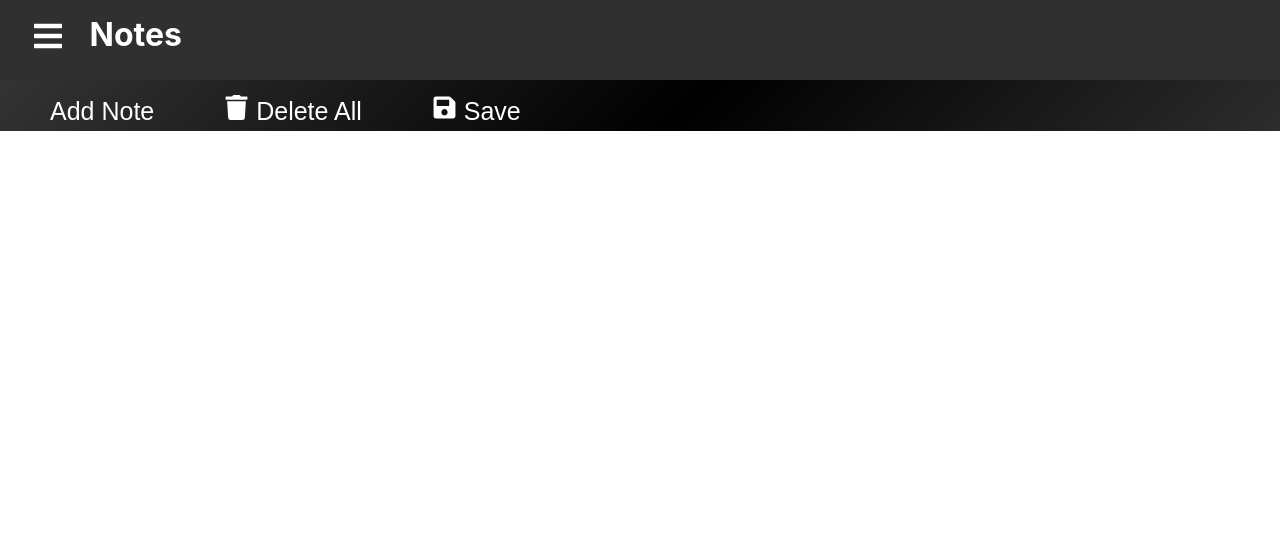
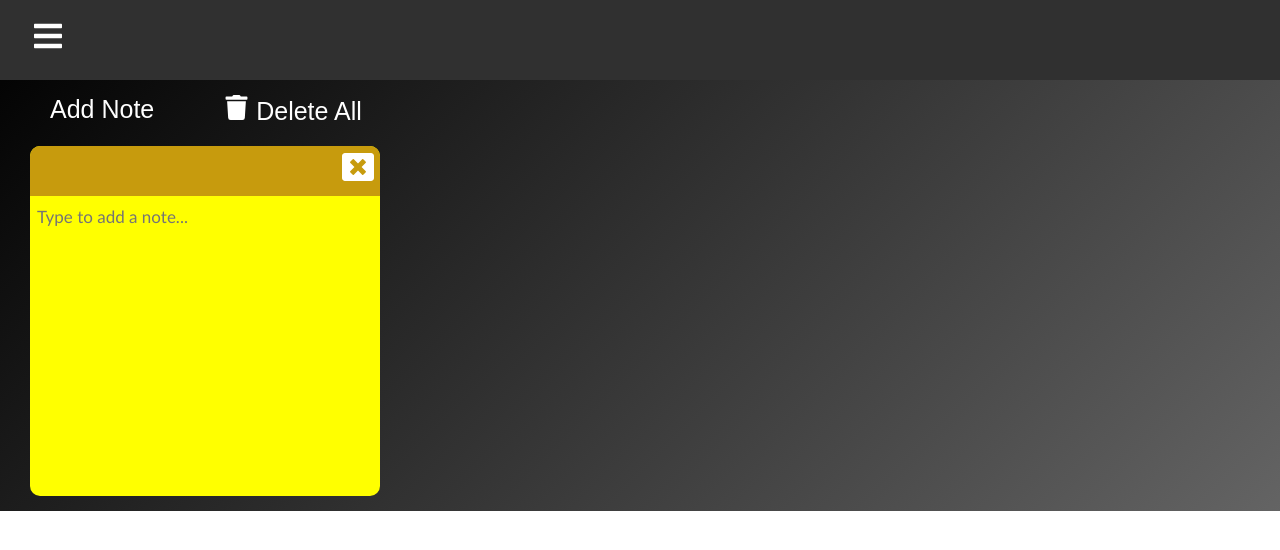
Before and after one commit to abellizzi1/StudentToolsProject, a React (Create React App) app in the folder planner1/: page / in a window 1280 px wide. Shown: the top 550 px of the page. Built offline with nearby package versions, Linux system fonts and the light colour scheme.

Commit message:
Changed structure of project, notes now functional

```diff
--- a/planner1/src/components/Note.js
+++ b/planner1/src/components/Note.js
@@ -1,98 +1,39 @@
-import React from 'react'
-import ReactHtmlParser from 'react-html-parser';
-import { AiOutlineReload } from 'react-icons/ai';
 import * as FaIcons from 'react-icons/fa';
+import { useState } from 'react';
 
-class Note extends React.Component {
+const Note = ({ id, text, handleDeleteNote, handleChangeNote }) => {
 
-    constructor (props) {
-        super(props);
+    const [noteText, setNoteText] = useState(text);
 
-        this.state = {
-            notes: []
-        }
+    const handleChange = (event) => {
+        setNoteText(event.target.value);
+        handleChangeNote(id, noteText);
+
+        console.log(id);
+        console.log(noteText);
     }
 
 
-    deleteNote(idx) {
-      console.log(idx);
-      var notesArr= JSON.parse(localStorage.getItem('allNotes'));
-      var i = 0;
-      while (i < notesArr.length)
-      {
-        if (idx == notesArr[i])
-        {
-          notesArr.splice(i, 2);
-          break;
-        }
-        i += 2;
-      }
-      localStorage.setItem('allNotes', JSON.stringify(notesArr));
-      window.location.reload();
-    }
-
-    render() {
-        this.state.notes = [];
-        var notesArr = JSON.parse(localStorage.getItem('allNotes'));
-
-        if (notesArr != null)
-        {
-            var i = 0;
-
-            while (i < notesArr.length)
-            {
-                var tempNoteIdx = notesArr[i];
-                i++;
-                var tempNoteContent = notesArr[i];
-                i++;
-
-                var tempInputIdx = "n" + tempNoteIdx;
-                const tempRet = (
-                    <div id={ReactHtmlParser(tempNoteIdx)} className = 'notes'>
-                        <div className = 'note-toolbar'>
-                            <button onClick={this.deleteNote.bind(this, tempNoteIdx)} className='close-button'>{<FaIcons.FaWindowClose />}</button>
-                        </div>
-                        <form>
-                          <textarea className='inputNote' rows= "25" cols="100" id={ReactHtmlParser(tempInputIdx)} maxlength="1000" name={ReactHtmlParser(tempInputIdx)} placeholder="Type here to edit note"></textarea>
-                        </form>
-                    </div>
-                );
-                this.state.notes.push(tempRet);
-            }
-        }
-        else
-        {
-          notesArr = [];
-        }
-
-        if (this.props.noteIdx != null)
-        {
-            var noteIndex = this.props.noteIdx;
-
-            const ret = (
-                <div id={ReactHtmlParser(noteIndex)} className = 'notes'>
-                    <div className = 'note-toolbar'>
-                        <button onClick={this.deleteNote.bind(this, noteIndex)} className='close-button'>{<FaIcons.FaWindowClose />}</button>
-                    </div>
-                    <form>
-                      <textarea className='inputNote' rows= "25" cols="100" id={ReactHtmlParser(tempInputIdx)} maxlength="1000" name={ReactHtmlParser(tempInputIdx)} placeholder="Type here to edit note"></textarea>
-                    </form>
-                </div>
-            );
-
-            notesArr.push(noteIndex);
-            notesArr.push("");
-            this.state.notes.push(ret);
-        }
-
-        localStorage.setItem('allNotes', JSON.stringify(notesArr));
-        console.log(localStorage.getItem('allNotes'));
-
-        return (
-            this.state.notes
-        )
-    }
-
-}
+    return (
+		<div className='notes'>
+			<textarea
+                id={id}
+                className='inputNote'
+				rows='8'
+				cols='10'
+				placeholder='Type to add a note...'
+				value={noteText}
+				onChange={handleChange}
+			></textarea>
+			<div className='note-toolbar'>
+                <button
+                onClick={() => handleDeleteNote(id)}
+                className='close-button'>
+                    {<FaIcons.FaWindowClose />}
+                </button>
+			</div>
+		</div>
+	);
+};
 
 export default Note;
--- a/planner1/src/pages/NotesPage.css
+++ b/planner1/src/pages/NotesPage.css
@@ -66,6 +66,7 @@
     margin-top: 10px;
 	margin-left: 30px;
     border-radius: 10px;
+	vertical-align: top;
 	transition-timing-function: ease-out;
 	transition: 0.2s;
 }
--- a/planner1/src/pages/NotesPage.js
+++ b/planner1/src/pages/NotesPage.js
@@ -1,59 +1,95 @@
-import React, { useEffect } from 'react';
-import { Link } from "react-router-dom";
-import ReactDOM from 'react-dom';
 import './NotesPage.css';
+import { useState, useEffect } from 'react';
+import { nanoid } from 'nanoid';
 import Note from '../components/Note.js';
 import * as FaIcons from 'react-icons/fa';
 
 export default function NotesPage() {
 
+    const [notes, setNotes] = useState([
+	{
+		id: nanoid(),
+		text: ''
+	}
+]);
+
+
     useEffect(() => {
-        sessionStorage.setItem("currentPage", "Notes");
-        ReactDOM.render(
-            React.createElement(Note, {noteIdx: null}),
-            document.getElementById('allNotes')
-          );
-      }, []);
+		const savedNotes = JSON.parse(
+			localStorage.getItem('allNotesData')
+		);
+		if (savedNotes) {
+			setNotes(savedNotes);
+		}
 
-    var noteIdx;
-    if (localStorage.getItem('noteIdx') != null)
-    {
-        noteIdx = localStorage.getItem('noteIdx');
-    }
-    else
-    {
-        noteIdx = 0;
+		console.log(notes);
+	}, []);
+
+    const addNote = () => {
+		const newNote = {
+			id: nanoid(),
+			text: ''
+		};
+		const newNotes = [...notes, newNote];
+		setNotes(newNotes);
+		localStorage.setItem('allNotesData', JSON.stringify(notes));
+	};
+
+    const changeNote = (id, text) => {
+        var i = 0;
+		const notesTemp = notes;
+		while (i < notesTemp.length)
+		{
+			if (notesTemp[i].id === id)
+			{
+				notesTemp[i].text = text;
+				setNotes(notesTemp);
+				break;
+			}
+			i++;
+		}
+		localStorage.setItem('allNotesData', JSON.stringify(notes));
     }
 
-    function addNote() {
-        noteIdx++;
-        localStorage.setItem('noteIdx', noteIdx);
-        ReactDOM.render(
-            React.createElement(Note, {noteIdx: noteIdx}),
-                document.getElementById('allNotes')
-        );
+    const deleteAllNotes = () => {
+        setNotes([]);
+		localStorage.setItem('allNotesData', null);
     }
 
-    function removeAllNotes() {
-        noteIdx = 0;
-        localStorage.setItem('noteIdx', noteIdx);
-        localStorage.setItem('allNotes', null);
-        ReactDOM.render(
-            React.createElement(Note, {noteIdx: null}),
-                document.getElementById('allNotes')
-        );
-    }
+    const deleteNote = (id) => {
+		var i = 0;
+		const notesTemp = notes;
+		while (i < notesTemp.length)
+		{
+			if (notesTemp[i].id === id)
+			{
+				notesTemp.splice(i, 1);
+				setNotes(notesTemp);
+				break;
+			}
+			i++;
+		}
+		localStorage.setItem('allNotesData', JSON.stringify(notes));
+		window.location.reload();
+		console.log(id);
+	};
 
-    return (
+    return(
         <div>
-            <div className = 'content'>
+            <div className='content'>
                 <button onClick={addNote} className='addNoteButton'>Add Note</button>
-                <button onClick={removeAllNotes} className='addNoteButton'>{<FaIcons.FaTrash />} Delete All</button>
-                <button className='save-button'>{<FaIcons.FaSave />} Save</button>
-                <div id='allNotes'/>
+                <button onClick={deleteAllNotes} className='addNoteButton'>{<FaIcons.FaTrash />} Delete All</button>
+				<div>
+					{notes.map((note) => (
+						<Note
+							id={note.id}
+							text={note.text}
+							handleDeleteNote={deleteNote}
+							handleChangeNote={changeNote}
+						/>
+					))}
+				</div>
             </div>
-
         </div>
-
     )
 }
```
Also changed, not shown: planner1/src/componentsOld/AddNote.js (added, +41 -0 lines), planner1/src/componentsOld/Note.js (added, +19 -0 lines), planner1/src/componentsOld/NotesList.js (added, +24 -0 lines), planner1/src/pagesOld/NotesPage.js (added, +81 -0 lines).
